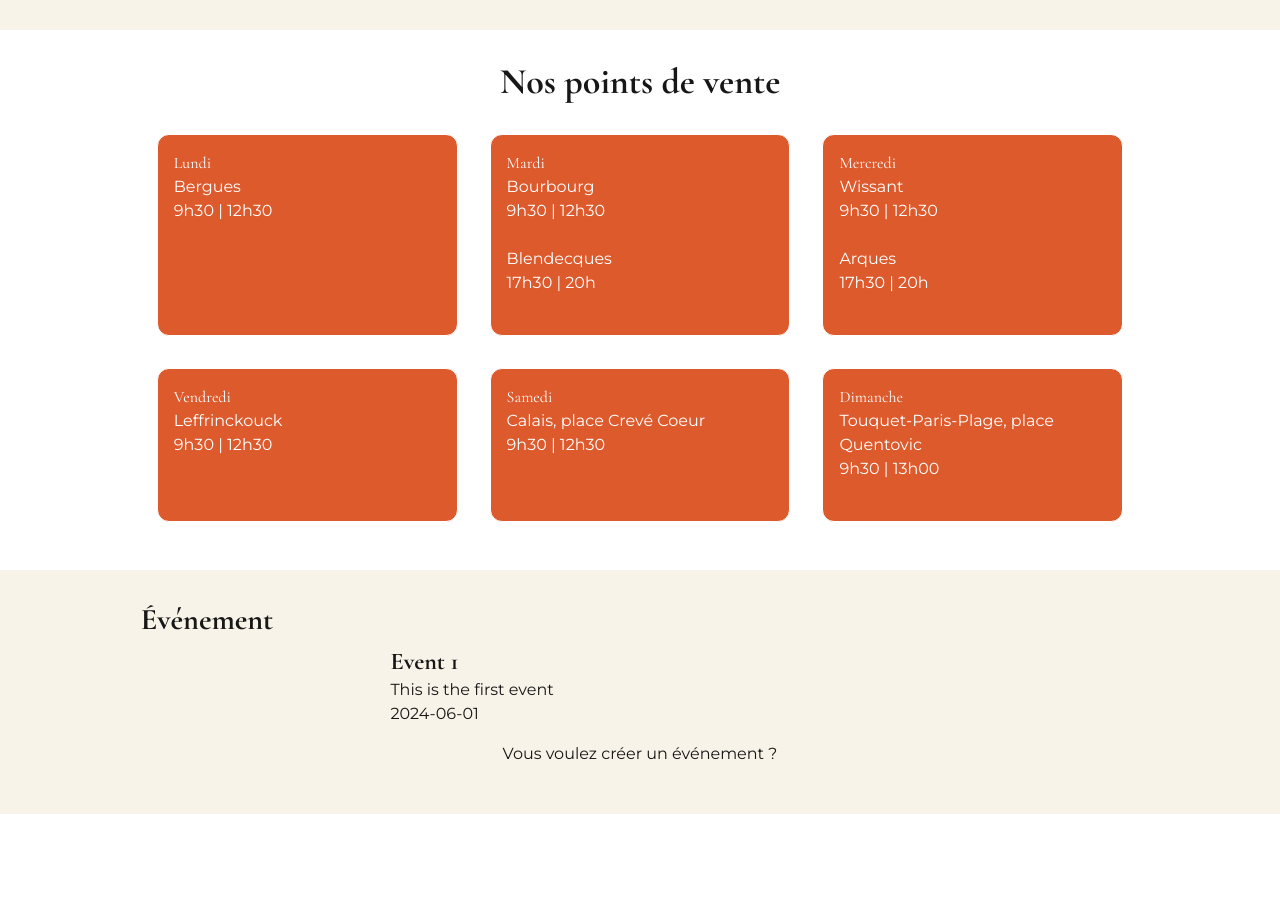
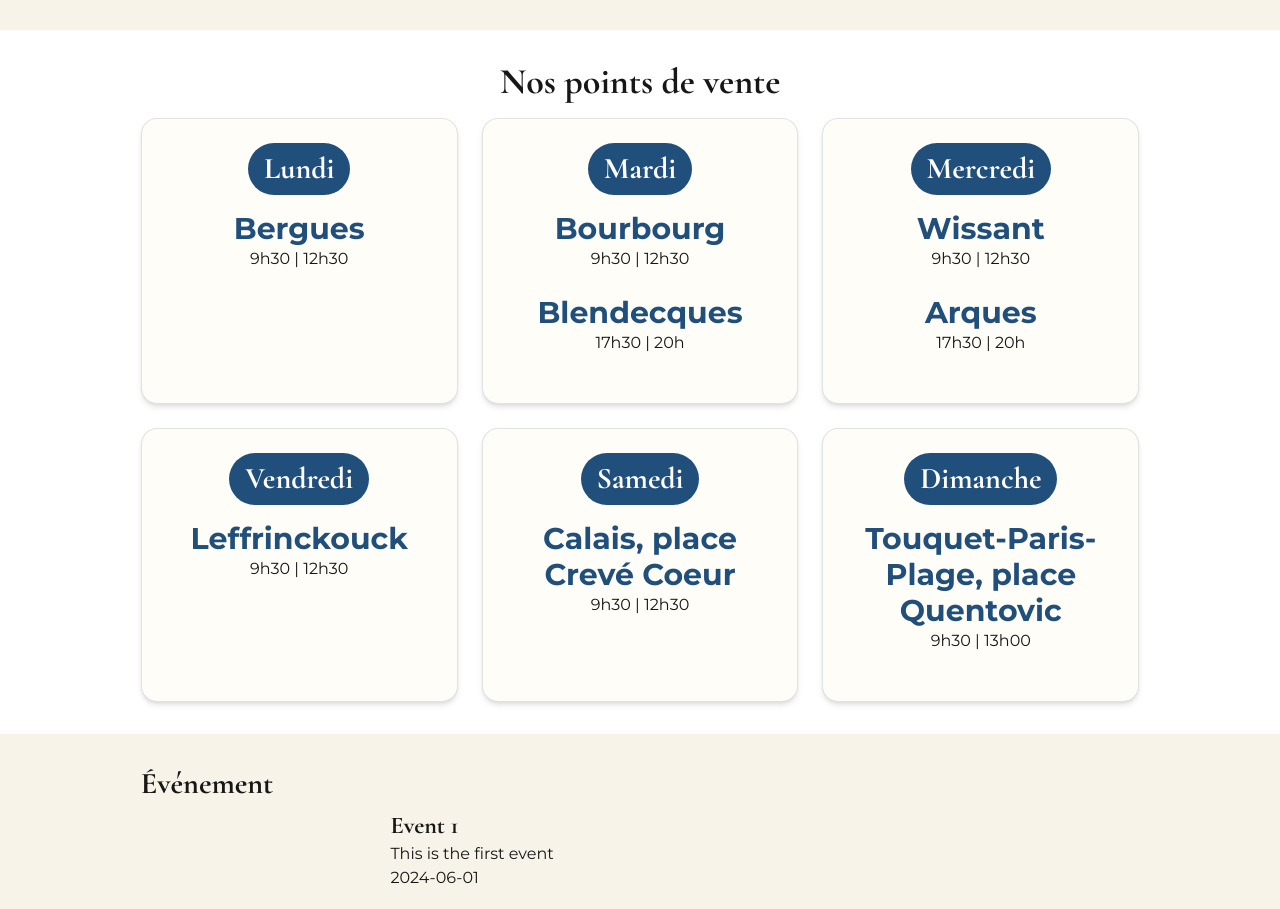
Before and after one commit to EnzoDeSDEV/aubonbraise, a Next.js app: page / in a window 1280 px wide. Shown: the part 1936-2845 px from the top of the page. Before the commit the page ends 2750 px from the top, so only its background shows below. Built offline with nearby package versions, Linux system fonts and the light colour scheme.

Commit message:
EDS: ajout d'un premier style sur la page des point de vente

```diff
--- a/app/components/PointdeVente.jsx
+++ b/app/components/PointdeVente.jsx
@@ -2,14 +2,14 @@ import { pointsDeVente } from '../data/pointdevente.ts'
 
 export default function PointdeVente() {
     return (
-        <div className='grid grid-cols-3'>
+        <div className='grid grid-cols-3 gap-6 justify-center'>
             {pointsDeVente.map((jour) => (
-                <div className='bg-[#DD5A2D] m-4 p-4 text-white border rounded-xl'>
-                    <h1 key={jour.jour}>{jour.jour}</h1>
+                <div className='bg-[#FFFDF7] border border-[#214F7C]/15 rounded-2xl shadow-md p-6 text-center '>
+                    <h1 key={jour.jour} className='inline-block bg-[#214F7C] text-white rounded-full px-4 py-2 font-bold text-3xl mb-4'>{jour.jour}</h1>
 
                     {jour.ventes.map((ventes) => (
                         <div >
-                            <p key={ventes.lieu}>{ventes.lieu}</p>
+                            <p key={ventes.lieu} className='text-[#214F7C] font-bold text-3xl bold'>{ventes.lieu}</p>
                             <p key={ventes.horaire}>{ventes.horaire}</p>
                             <br/>
                         </div>
```
